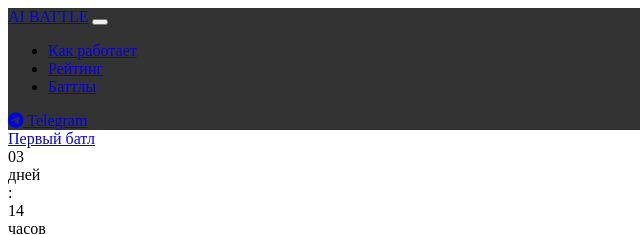
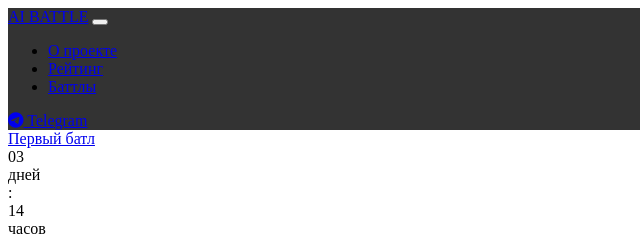
Before and after one commit to juliana-makarova/aibattle-preview, a website built with Vite: page index.html in a window 1280 px wide. Shown: the top 235 px of the page, 0-640 px from the left. Built offline with nearby package versions, Linux system fonts and the light colour scheme.

Commit message:
Update index.html

```diff
--- a/index.html
+++ b/index.html
@@ -27,9 +27,7 @@
       <!-- Menu -->
       <ul class="nav-menu" id="siteNav">
         <!-- Секции на главной -->
-        <li><a href="./index.html#how">Как работает</a></li>
-
-
+        <li><a href="./index.html">О проекте</a></li>
         <!-- Страницы -->
         <li><a href="./rating.html">Рейтинг</a></li>
         <li><a href="./battle.html">Баттлы</a></li>
```
